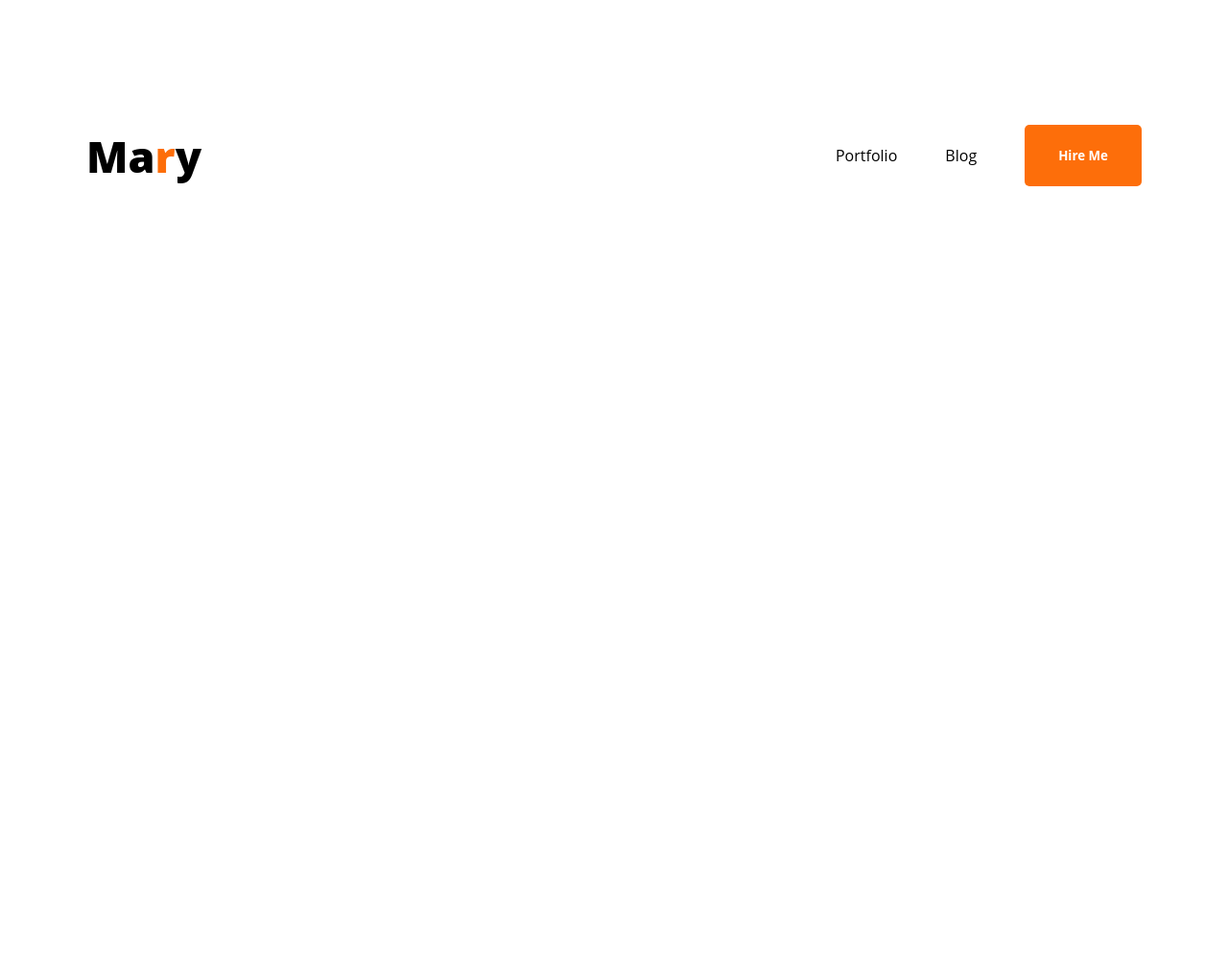
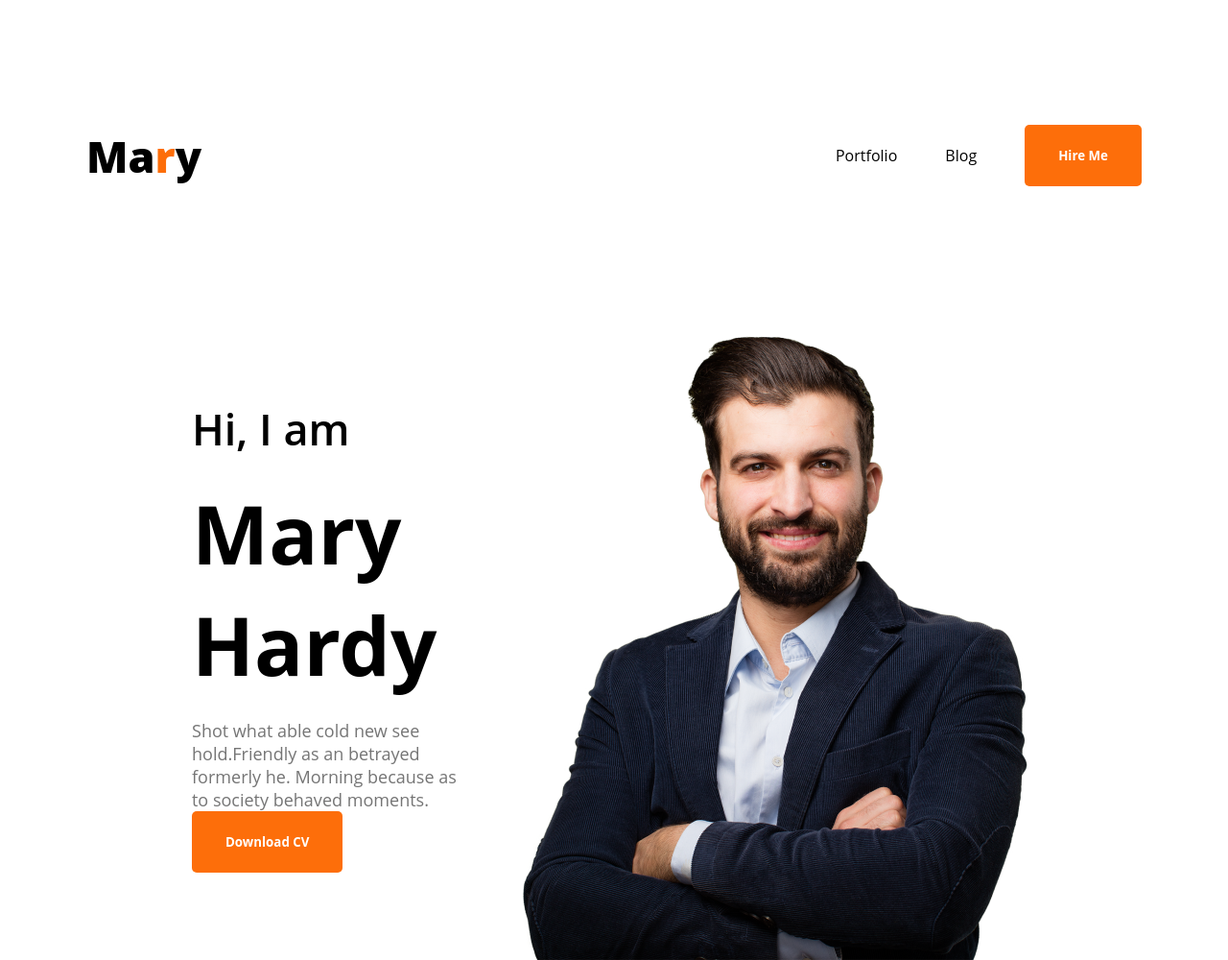
Before and after one commit to Mehedi-Hasan-Himel/developer-portfolio-2, a plain HTML site: page index.html in a window 1280 px wide. Shown: the whole page at 96% size. Before the commit the page ends 800 px from the top, so only its background shows below. Drawn offline with Linux system fonts and the light colour scheme.

Commit message:
[ADD] header banner section added

```diff
--- a/index.html
+++ b/index.html
@@ -25,6 +25,17 @@
       <!-- NavBar End -->
 
 
+      <!-- header banner Start -->
+      <div class="banner">
+         <div>
+            <h3 class="banner__sub-title">Hi, I am</h3>
+            <h1 class="banner__title">Mary Hardy</h1>
+            <p class="banner-description">Shot what able cold new see hold.Friendly as an betrayed formerly he. Morning because as to society behaved moments.</p>
+            <button class="btn__primary">Download CV</button>
+         </div>
+         <img src="images/hardy.png" alt="">
+      </div>
+      <!-- header banner End -->
 
    </header>
    <!-- Header End -->
--- a/style/style.css
+++ b/style/style.css
@@ -58,7 +58,28 @@ nav > ul > li {
   font-weight: 800;
   font-size: 45px;
 }
-
 /* NavBar Style End */
 
+/* Banner Styles Start */
+.banner {
+  display: flex;
+  align-items: center;
+  margin: 0 200px;
+}
+.banner__sub-title {
+  font-weight: 600;
+  font-size: 45px;
+  margin-bottom: 20px;
+}
+.banner__title {
+  font-weight: 700;
+  font-size: 85px;
+  margin-bottom: 20px;
+}
+.banner-description {
+  color: #757575;
+  font-size: 18px;
+}
+/* Banner Styles End */
+
 /* Header Section Styles End */
```
